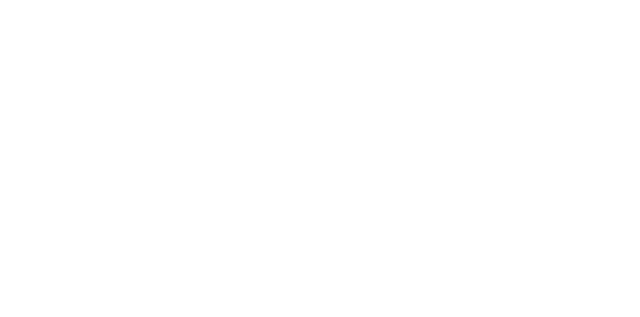
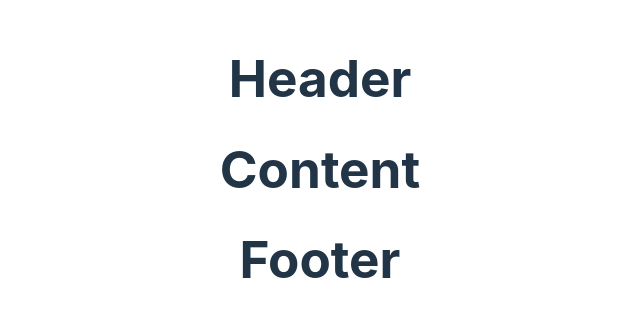
Before and after one commit to chinhpd5/WEB502_SP25, a React (Vite) app in the folder wd19321/: page / in a window 1280 px wide. Shown: the part 231-548 px from the top of the page, without its empty margins (320-960 px from the left). Built offline with nearby package versions, Linux system fonts and the light colour scheme.

Commit message:
component

```diff
--- a/wd19321/src/App.tsx
+++ b/wd19321/src/App.tsx
@@ -1,19 +1,11 @@
 import "./App.css";
+import MyComponent from "./components/MyComponent";
 
 function App() {
-  // const myName: string = "chinhpd5";
-
-  function sum(a: number, b: number): void {
-    // debugger; // hỗ trợ việc debug
-    console.log(a + b);
-  }
-
-  sum(3, 4);
-
-  // console.log(123);
 
   return (
     <>
+      <MyComponent/>
     </>
   );
 }
--- /dev/null
+++ b/wd19321/src/components/MyComponent.tsx
@@ -0,0 +1,20 @@
+
+function Header(){
+  return (
+    <h1>Header</h1>
+  )
+}
+
+
+function MyComponent(){
+
+  return (
+    <>
+      <Header/>
+      <h1>Content</h1>
+      <h1>Footer</h1>
+    </>
+  )
+}
+
+export default MyComponent
```
